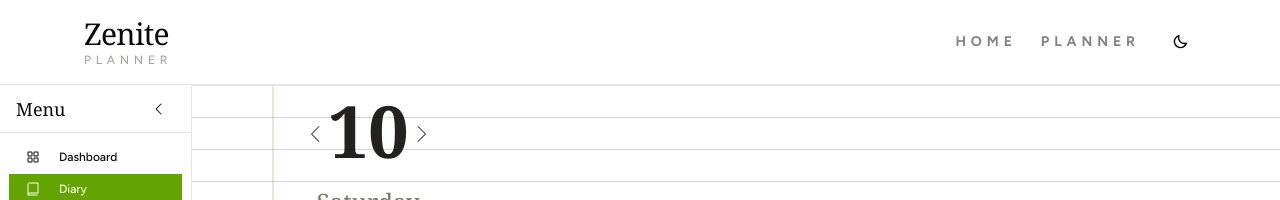
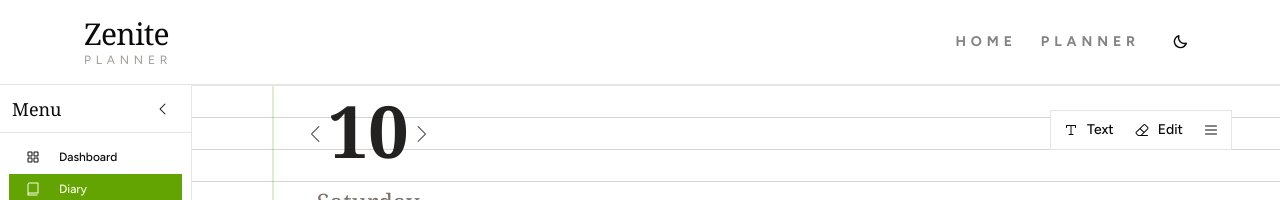
Before and after one commit to wjbetech/zenite-v3, a Next.js app: page /planner/diary in a window 1280 px wide. Shown: the top 200 px of the page. Built offline with nearby package versions, Linux system fonts and the light colour scheme.

Commit message:
added the diary page minimenu

```diff
--- a/package.json
+++ b/package.json
@@ -11,6 +11,7 @@
   "dependencies": {
     "@base-ui/react": "^1.0.0",
     "@phosphor-icons/react": "^2.1.10",
+    "@radix-ui/react-menubar": "^1.1.16",
     "class-variance-authority": "^0.7.1",
     "clsx": "^2.1.1",
     "date-fns": "^4.1.0",
--- a/src/app/planner/diary/page.tsx
+++ b/src/app/planner/diary/page.tsx
@@ -3,13 +3,31 @@
 import { format, addDays, subDays, differenceInDays } from "date-fns";
 import { useState, useEffect } from "react";
 import { saveDiaryEntry, loadDiaryEntry } from "@/lib/storage";
-import { CaretLeft, CaretRight } from "@phosphor-icons/react";
+import {
+  CaretLeft,
+  CaretRight,
+  TextT,
+  TextItalic,
+  TextUnderline,
+  Highlighter,
+  Eraser,
+  List
+} from "@phosphor-icons/react";
+import {
+  Menubar,
+  MenubarMenu,
+  MenubarTrigger,
+  MenubarContent,
+  MenubarItem,
+  MenubarSeparator
+} from "@/components/ui/menubar";
 
 export default function PlannerDiaryPage() {
   const today = new Date();
   const [currentDate, setCurrentDate] = useState(new Date());
   const [diaryText, setDiaryText] = useState("");
   const [isLoaded, setIsLoaded] = useState(false);
+  const [isMenuCollapsed, setIsMenuCollapsed] = useState(false);
 
   // Load diary entry when date changes
   useEffect(() => {
@@ -96,6 +114,61 @@ export default function PlannerDiaryPage() {
             </div>
           </div>
 
+          {/* Interactive tools menubar - positioned at top right, aligned with day number */}
+          <div className="absolute right-12 top-6 z-10 pointer-events-auto">
+            <Menubar>
+              {!isMenuCollapsed && (
+                <>
+                  <MenubarMenu>
+                    <MenubarTrigger className="cursor-pointer hover:bg-muted rounded-md px-2 py-1">
+                      <TextT className="h-4 w-4 mr-2" weight="regular" />
+                      Text
+                    </MenubarTrigger>
+                    <MenubarContent>
+                      <span>
+                        <span className="h-4 w-4 mr-2" />
+                        Bold
+                      </span>
+                      <MenubarItem>
+                        <TextItalic className="h-4 w-4 mr-2" weight="regular" />
+                        Italic
+                      </MenubarItem>
+                      <MenubarItem>
+                        <TextUnderline className="h-4 w-4 mr-2" weight="regular" />
+                        Underline
+                      </MenubarItem>
+                      <MenubarSeparator />
+                      <MenubarItem>
+                        <Highlighter className="h-4 w-4 mr-2" weight="regular" />
+                        Highlight
+                      </MenubarItem>
+                    </MenubarContent>
+                  </MenubarMenu>
+
+                  <MenubarMenu>
+                    <MenubarTrigger className="cursor-pointer hover:bg-muted rounded-md px-2 py-1">
+                      <Eraser className="h-4 w-4 mr-2" weight="regular" />
+                      Edit
+                    </MenubarTrigger>
+                    <MenubarContent>
+                      <MenubarItem>Clear All</MenubarItem>
+                      <MenubarItem>Clear Formatting</MenubarItem>
+                    </MenubarContent>
+                  </MenubarMenu>
+                </>
+              )}
+
+              <button
+                type="button"
+                onClick={() => setIsMenuCollapsed(!isMenuCollapsed)}
+                className="cursor-pointer px-2 py-1.5 rounded-none hover:bg-muted flex items-center justify-center"
+                aria-label={isMenuCollapsed ? "Open tools" : "Close tools"}
+                title={isMenuCollapsed ? "Open tools" : "Close tools"}>
+                <List className="h-4 w-4" weight="regular" />
+              </button>
+            </Menubar>
+          </div>
+
           {/* Writing area */}
           <div className="absolute inset-0 pl-28 pr-12 overflow-y-auto">
             <textarea
--- a/src/components/layout/PlannerSidebar/PlannerSidebar.tsx
+++ b/src/components/layout/PlannerSidebar/PlannerSidebar.tsx
@@ -40,13 +40,15 @@ export default function PlannerSidebar() {
       }`}>
       <div className="flex h-full flex-col">
         {/* Header */}
-        <div className="flex h-12 items-center justify-between px-4 border-b">
+        <div className={`flex h-12 items-center ${isCollapsed ? "justify-center" : "justify-between"} px-3 border-b`}>
           {!isCollapsed && <h2 className="text-lg font-serif">Menu</h2>}
           <Button
             variant="ghost"
             size="icon"
             onClick={() => setIsCollapsed(!isCollapsed)}
-            className="ml-auto cursor-pointer">
+            className="cursor-pointer hover:bg-muted rounded-md p-1"
+            aria-label={isCollapsed ? "Open sidebar" : "Collapse sidebar"}
+            title={isCollapsed ? "Open sidebar" : "Collapse sidebar"}>
             {isCollapsed ? <CaretRight className="h-4 w-4" /> : <CaretLeft className="h-4 w-4" />}
           </Button>
         </div>
--- /dev/null
+++ b/src/components/ui/menubar.tsx
@@ -0,0 +1,115 @@
+"use client";
+
+import * as React from "react";
+import { Menubar as MenubarPrimitive } from "radix-ui";
+
+import { cn } from "@/lib/utils";
+import { CheckIcon } from "@phosphor-icons/react";
+
+function Menubar({ className, ...props }: React.ComponentProps<typeof MenubarPrimitive.Root>) {
+  return (
+    <MenubarPrimitive.Root
+      data-slot="menubar"
+      className={cn("border-border bg-background flex h-10 items-center space-x-1 rounded-none border p-1", className)}
+      {...props}
+    />
+  );
+}
+
+function MenubarMenu({ ...props }: React.ComponentProps<typeof MenubarPrimitive.Menu>) {
+  return <MenubarPrimitive.Menu {...props} />;
+}
+
+function MenubarTrigger({ className, ...props }: React.ComponentProps<typeof MenubarPrimitive.Trigger>) {
+  return (
+    <MenubarPrimitive.Trigger
+      data-slot="menubar-trigger"
+      className={cn(
+        "focus:bg-accent focus:text-accent-foreground data-[state=open]:bg-accent data-[state=open]:text-accent-foreground flex cursor-pointer select-none items-center rounded-none px-3 py-1.5 text-sm font-medium outline-hidden hover:bg-muted",
+        className
+      )}
+      {...props}
+    />
+  );
+}
+
+function MenubarContent({
+  className,
+  align = "start",
+  alignOffset = -4,
+  sideOffset = 8,
+  ...props
+}: React.ComponentProps<typeof MenubarPrimitive.Content>) {
+  return (
+    <MenubarPrimitive.Portal>
+      <MenubarPrimitive.Content
+        data-slot="menubar-content"
+        align={align}
+        alignOffset={alignOffset}
+        sideOffset={sideOffset}
+        className={cn(
+          "bg-popover text-popover-foreground data-open:animate-in data-closed:animate-out data-closed:fade-out-0 data-open:fade-in-0 data-closed:zoom-out-95 data-open:zoom-in-95 data-[side=bottom]:slide-in-from-top-2 data-[side=left]:slide-in-from-right-2 data-[side=right]:slide-in-from-left-2 data-[side=top]:slide-in-from-bottom-2 z-50 min-w-48 overflow-hidden rounded-none border p-1 shadow-md duration-100",
+          className
+        )}
+        {...props}
+      />
+    </MenubarPrimitive.Portal>
+  );
+}
+
+function MenubarItem({
+  className,
+  inset,
+  ...props
+}: React.ComponentProps<typeof MenubarPrimitive.Item> & {
+  inset?: boolean;
+}) {
+  return (
+    <MenubarPrimitive.Item
+      data-slot="menubar-item"
+      className={cn(
+        "focus:bg-accent focus:text-accent-foreground relative flex cursor-pointer select-none items-center rounded-none px-2 py-1.5 text-sm outline-hidden hover:bg-muted data-disabled:pointer-events-none data-disabled:opacity-50",
+        inset && "pl-8",
+        className
+      )}
+      {...props}
+    />
+  );
+}
+
+function MenubarCheckboxItem({
+  className,
+  children,
+  checked,
+  ...props
+}: React.ComponentProps<typeof MenubarPrimitive.CheckboxItem>) {
+  return (
+    <MenubarPrimitive.CheckboxItem
+      data-slot="menubar-checkbox-item"
+      className={cn(
+        "focus:bg-accent focus:text-accent-foreground relative flex cursor-pointer select-none items-center rounded-none py-1.5 pr-2 pl-8 text-sm outline-hidden hover:bg-muted data-disabled:pointer-events-none data-disabled:opacity-50",
+        className
+      )}
+      checked={checked}
+      {...props}>
+      <span className="absolute left-2 flex size-3.5 items-center justify-center">
+        <MenubarPrimitive.ItemIndicator>
+          <CheckIcon className="size-4" />
+        </MenubarPrimitive.ItemIndicator>
+      </span>
+      {children}
+    </MenubarPrimitive.CheckboxItem>
+  );
+}
+
+function MenubarSeparator({ className, ...props }: React.ComponentProps<typeof MenubarPrimitive.Separator>) {
+  return (
+    <MenubarPrimitive.Separator
+      data-slot="menubar-separator"
+      className={cn("bg-muted -mx-1 my-1 h-px", className)}
+      {...props}
+    />
+  );
+}
+
+export { Menubar, MenubarMenu, MenubarTrigger, MenubarContent, MenubarItem, MenubarCheckboxItem, MenubarSeparator };
```
Also changed, not shown: 1 other file (tests, documents, lock files or other folders).
